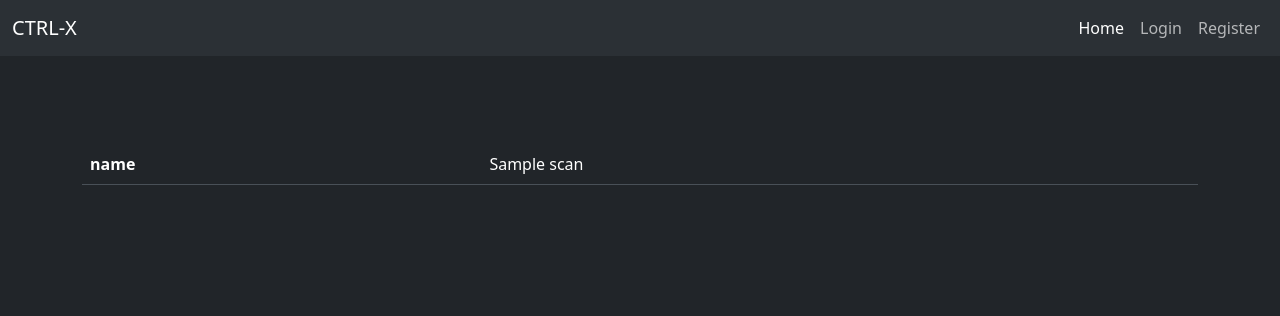
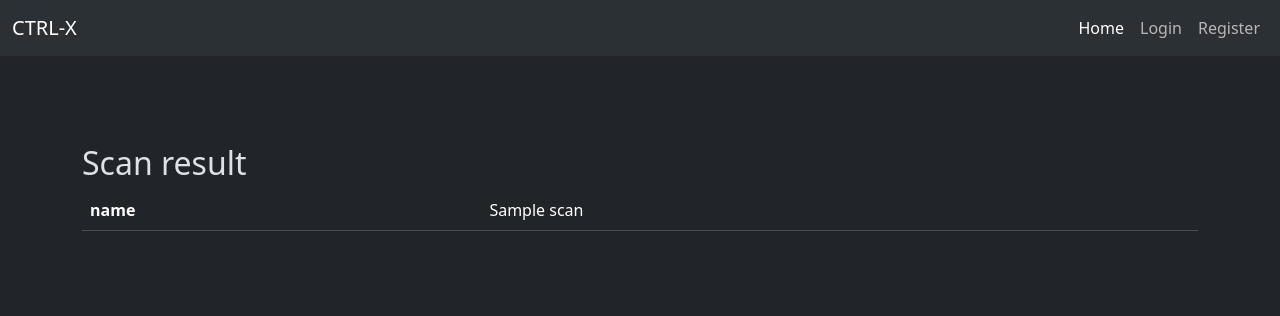
Before and after one commit to ctrlx-project/ctrl-x, a Python web app: template app/templates/scan.html in a window 1280 px wide. Shown: the top 316 px of the page. Run offline with Jinja, Linux system fonts and the light colour scheme; the template is opened without the code that fills it: most values are stand-ins (such as "Sample title", 1, 10 or a date in 2020).

Commit message:
Added user readable scan data

```diff
--- a/app/models.py
+++ b/app/models.py
@@ -20,7 +20,7 @@ class Scan(db.Model):
             'id':self.id,
             'ip':self.ip,
             'scan_data':self.scan_data,
-            'scan_data_str': json.dumps(self.scan_data, indent=2),
+            'scan_result': json.dumps(self.scan_data, indent=2),
             'start_time':self.start_time,
             'end_time':self.end_time,
             'status':self.status,
--- a/app/templates/scan.html
+++ b/app/templates/scan.html
@@ -6,6 +6,7 @@ Scan
 
 {% block body %}
 <div class="container">
+    <h2>Scan result</h2>
     {% for scan in scan_list%}
     <table class="table">
         <tbody>
@@ -16,7 +17,7 @@ Scan
                     {{field}}
                 </th>
                 <td>
-                    {% if field == "scan_data_str" %}
+                    {% if field == "scan_result" %}
                     <pre class="width-limit">{{scan[field]}}</pre>
                     {% else %}
                     {{scan[field]}}
```
